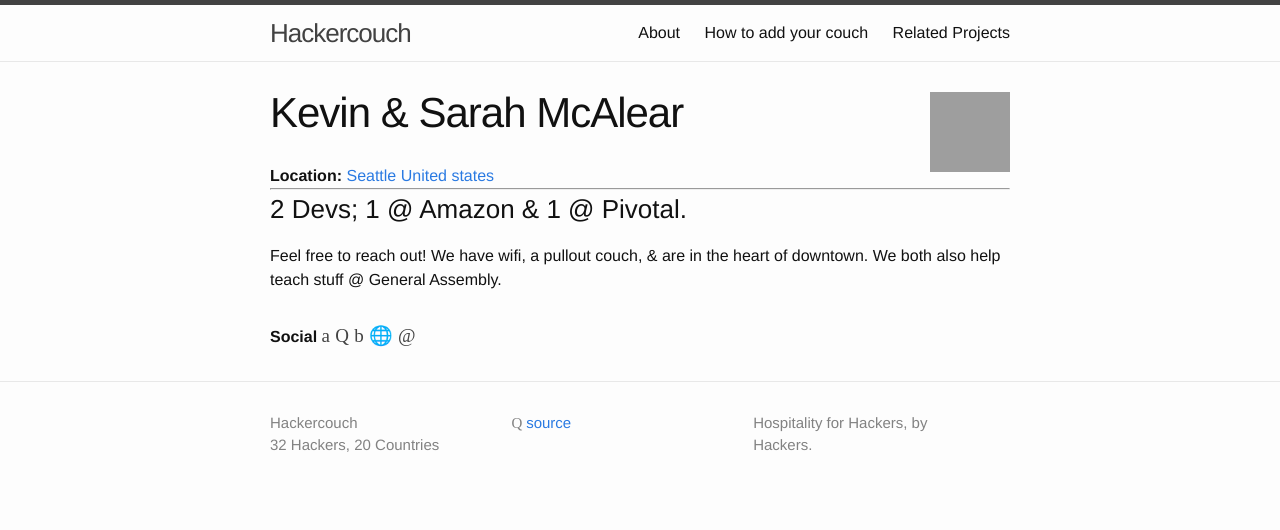
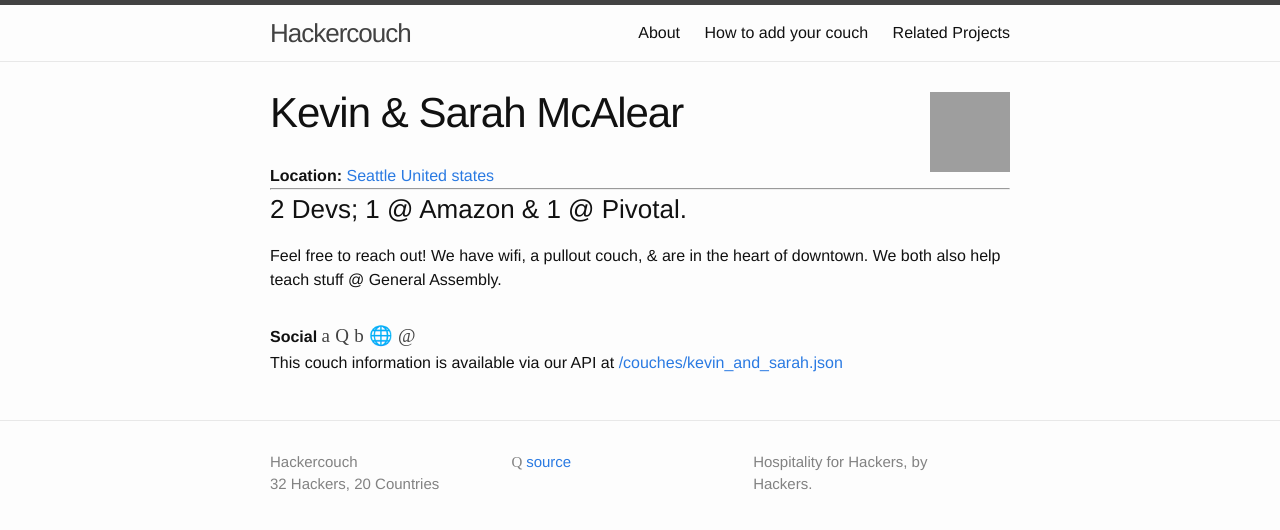
Before and after one commit to hackercouch/hackercouch, a Jekyll site: the page built from _couches/kevin_and_sarah.md, in a window 1280 px wide, cut to the strip 0-530 px from the top of the page. Built offline with Jekyll 4.4.1, drawn with Linux system fonts in a browser that asks for light colours; some web fonts are replaced; grey boxes are pictures that could not be loaded.

Commit message:
Adds a json key in the couches.json response.

```diff
--- a/_layouts/couch.html
+++ b/_layouts/couch.html
@@ -35,4 +35,11 @@
             {% include social.html tooltip-direction="s" %}
         </span>
     </div>
+
+    <p>
+    This couch information is available via our API at
+    <a href="{{page.url | remove_first:'.html'}}.json">
+        {{page.url | remove_first:'.html'}}.json
+    </a>
+    </p>
 </div>
--- a/_layouts/json.html
+++ b/_layouts/json.html
@@ -1,3 +1,3 @@
 ---
 ---
-{{page | json}}
+{{page | to_json}}
--- a/_plugins/to_json.rb
+++ b/_plugins/to_json.rb
@@ -6,6 +6,13 @@
       input.to_json
     end
   end
+  module AddToHashFilter
+    def add_to_hash(input, key, value)
+      input[key] = value
+      input
+    end
+  end
 end
 
 Liquid::Template.register_filter(Jekyll::ToJsonFilter)
+Liquid::Template.register_filter(Jekyll::AddToHashFilter)
--- a/couches.json
+++ b/couches.json
@@ -3,5 +3,7 @@
 ---
 [
 {% for couch in site.couches %}{% assign c = couch|drop_key:'output' | drop_key:'content'|drop_key: 'collection' | drop_key: 'layout'|drop_key: 'path' %}
-  {{c|to_json}}{% if forloop.index < forloop.length %},{% endif %}{% endfor %}
+  {% assign json = c.url | remove_first:'.html' |append:'.json'%}
+  {{c|add_to_hash:'json',json|to_json}}{% if forloop.index < forloop.length %},{% endif %}{% endfor %}
+  }
 ]
--- a/index.html
+++ b/index.html
@@ -40,7 +40,9 @@
     </tbody>
   </table>
   <div>
-  You can click on the name to see the complete info provided
+  You can click on the name to see the complete info provided.
+  We also serve all the information over our API at
+  <a href="/couches.json">/couches.json</a>
   <p>
     <br>
     <a class="btn" href="/add.html" title="Add your couch">Add your Couch</a>
```
